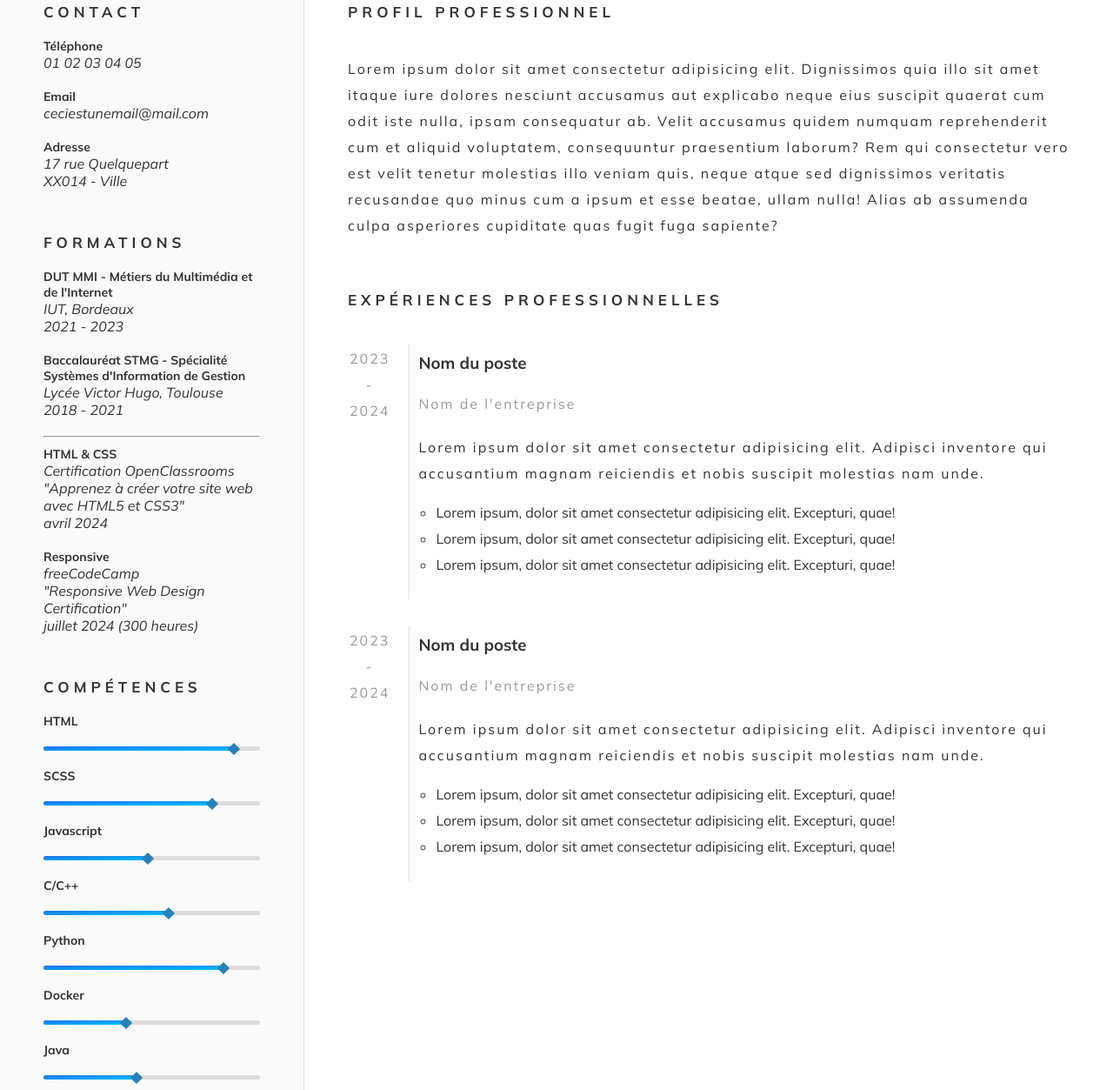
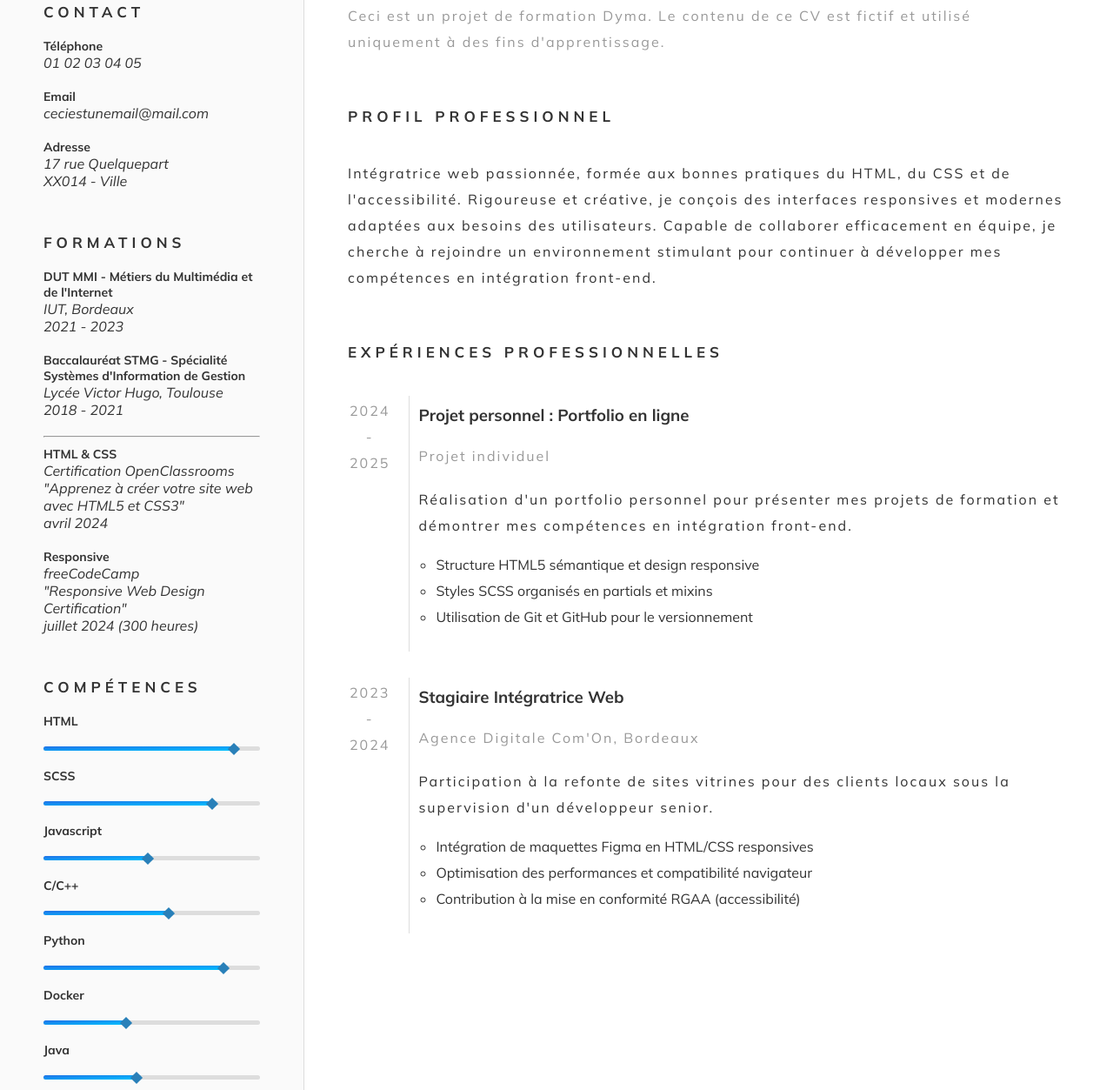
Before and after one commit to AdelinePat/resume, a plain HTML site: page index.html in a window 1280 px wide. Shown: the part 412-1665 px from the top of the page at 87% size. Drawn offline with Linux system fonts and the light colour scheme.

Commit message:
feat: clear sentence warning that it is a fake resume

```diff
--- a/index.html
+++ b/index.html
@@ -150,48 +150,39 @@
         </div>
       </aside>
       <main>
+        <p class="text-hint mb-6">
+          Ceci est un projet de formation Dyma. Le contenu de ce CV est fictif
+          et utilisé uniquement à des fins d'apprentissage.
+        </p>
         <h2 class="title-small">profil professionnel</h2>
         <p class="mb-6">
-          Lorem ipsum dolor sit amet consectetur adipisicing elit. Dignissimos
-          quia illo sit amet itaque iure dolores nesciunt accusamus aut
-          explicabo neque eius suscipit quaerat cum odit iste nulla, ipsam
-          consequatur ab. Velit accusamus quidem numquam reprehenderit cum et
-          aliquid voluptatem, consequuntur praesentium laborum? Rem qui
-          consectetur vero est velit tenetur molestias illo veniam quis, neque
-          atque sed dignissimos veritatis recusandae quo minus cum a ipsum et
-          esse beatae, ullam nulla! Alias ab assumenda culpa asperiores
-          cupiditate quas fugit fuga sapiente?
+          Intégratrice web passionnée, formée aux bonnes pratiques du HTML, du
+          CSS et de l'accessibilité. Rigoureuse et créative, je conçois des
+          interfaces responsives et modernes adaptées aux besoins des
+          utilisateurs. Capable de collaborer efficacement en équipe, je cherche
+          à rejoindre un environnement stimulant pour continuer à développer mes
+          compétences en intégration front-end.
         </p>
         <h2 class="title-small">Expériences professionnelles</h2>
         <div class="experience">
           <div class="timeline text-hint">
             <p>
-              2023 <br />
+              2024 <br />
               - <br />
-              2024
+              2025
             </p>
           </div>
           <div class="content">
-            <h3>Nom du poste</h3>
-            <p class="text-hint mb-2">Nom de l'entreprise</p>
+            <h3>Projet personnel : Portfolio en ligne</h3>
+            <p class="text-hint mb-2">Projet individuel</p>
             <p>
-              Lorem ipsum dolor sit amet consectetur adipisicing elit. Adipisci
-              inventore qui accusantium magnam reiciendis et nobis suscipit
-              molestias nam unde.
+              Réalisation d'un portfolio personnel pour présenter mes projets de
+              formation et démontrer mes compétences en intégration front-end.
             </p>
             <ul>
-              <li>
-                Lorem ipsum, dolor sit amet consectetur adipisicing elit.
-                Excepturi, quae!
-              </li>
-              <li>
-                Lorem ipsum, dolor sit amet consectetur adipisicing elit.
-                Excepturi, quae!
-              </li>
-              <li>
-                Lorem ipsum, dolor sit amet consectetur adipisicing elit.
-                Excepturi, quae!
-              </li>
+              <li>Structure HTML5 sémantique et design responsive</li>
+              <li>Styles SCSS organisés en partials et mixins</li>
+              <li>Utilisation de Git et GitHub pour le versionnement</li>
             </ul>
           </div>
         </div>
@@ -204,26 +195,16 @@
             </p>
           </div>
           <div class="content">
-            <h3>Nom du poste</h3>
-            <p class="text-hint mb-2">Nom de l'entreprise</p>
+            <h3>Stagiaire Intégratrice Web</h3>
+            <p class="text-hint mb-2">Agence Digitale Com'On, Bordeaux</p>
             <p>
-              Lorem ipsum dolor sit amet consectetur adipisicing elit. Adipisci
-              inventore qui accusantium magnam reiciendis et nobis suscipit
-              molestias nam unde.
+              Participation à la refonte de sites vitrines pour des clients
+              locaux sous la supervision d'un développeur senior.
             </p>
             <ul>
-              <li>
-                Lorem ipsum, dolor sit amet consectetur adipisicing elit.
-                Excepturi, quae!
-              </li>
-              <li>
-                Lorem ipsum, dolor sit amet consectetur adipisicing elit.
-                Excepturi, quae!
-              </li>
-              <li>
-                Lorem ipsum, dolor sit amet consectetur adipisicing elit.
-                Excepturi, quae!
-              </li>
+              <li>Intégration de maquettes Figma en HTML/CSS responsives</li>
+              <li>Optimisation des performances et compatibilité navigateur</li>
+              <li>Contribution à la mise en conformité RGAA (accessibilité)</li>
             </ul>
           </div>
         </div>
```
